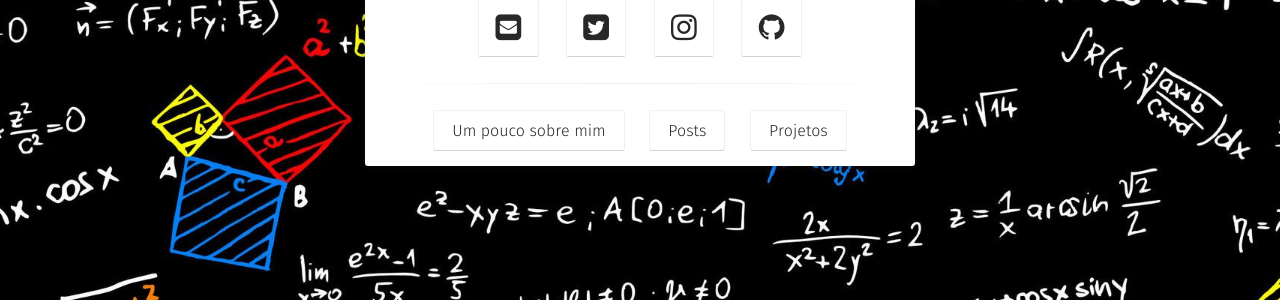
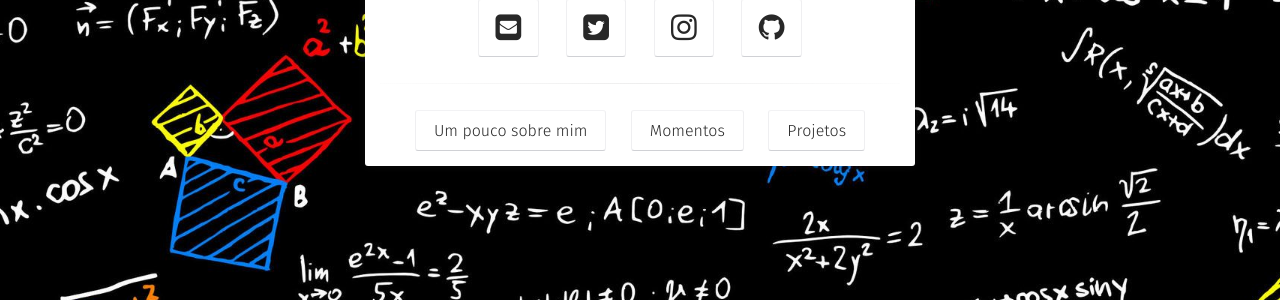
Before and after one commit to julialmartins/julialmartins.github.io, a Jekyll site: the page built from index.html, in a window 1280 px wide. Shown: the part 520-820 px from the top of the page. Built offline with Jekyll 4.4.1, drawn with Linux system fonts in a browser that asks for light colours; some web fonts are replaced.

Commit message:
momentos

```diff
--- a/_includes/nav.html
+++ b/_includes/nav.html
@@ -86,10 +86,9 @@
 				</ul><!-- /.dl-submenu -->
 			</li>
 			<li>
-				<a href="#">Posts</a>
+				<a href="#">Momentos</a>
 				<ul class="dl-submenu">
 					<li><a href="{{ site.url }}/posts/">All Posts</a></li>
-					<li><a href="{{ site.url }}/tags/">All Tags</a></li>
 				</ul>
 			</li>
 			{% for link in site.data.navigation %}
--- a/_layouts/home.html
+++ b/_layouts/home.html
@@ -36,7 +36,7 @@ layout: compress
                          Um pouco sobre mim
                          </a>
                          <a class="btn zoombtn" href="{{ site.url }}/posts">
-                         Posts
+                         Momentos
                          </a>
                          <a class="btn zoombtn" href="{{ site.url }}/projects">
                          Projetos
```
